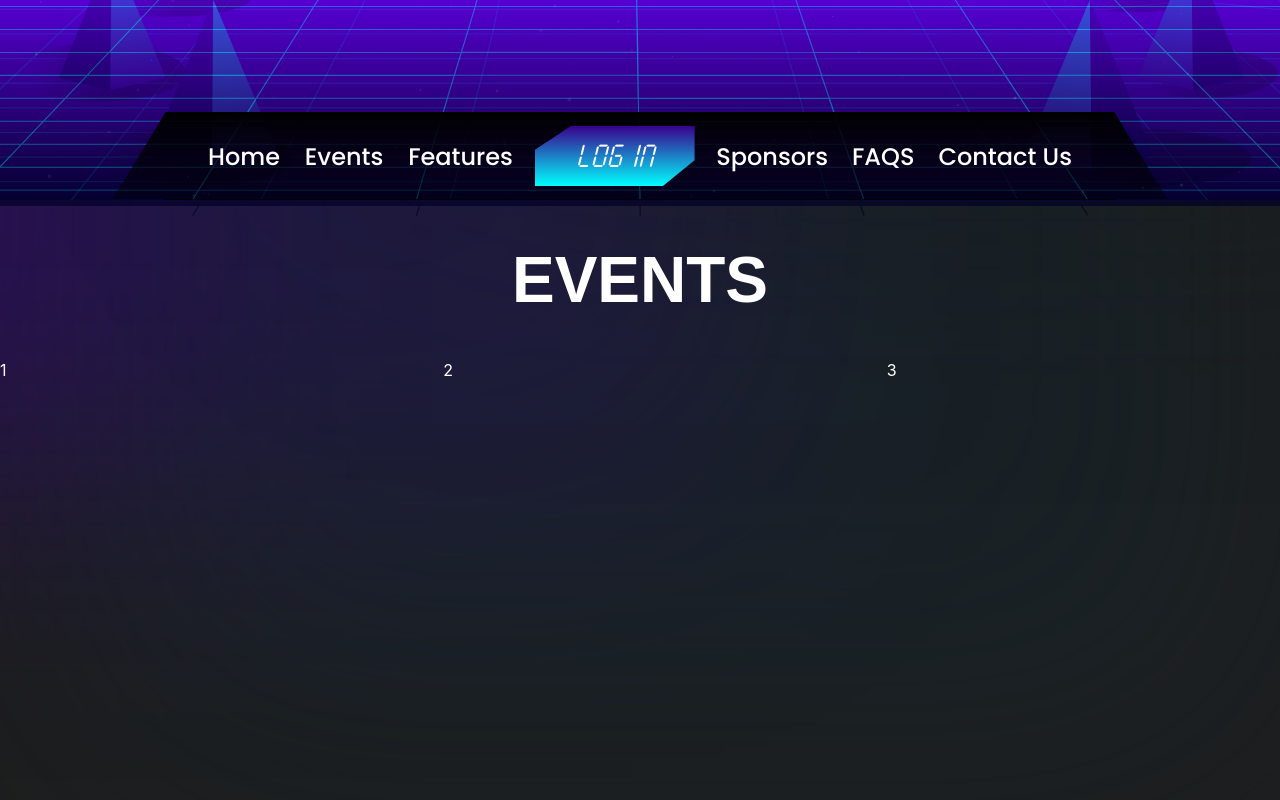
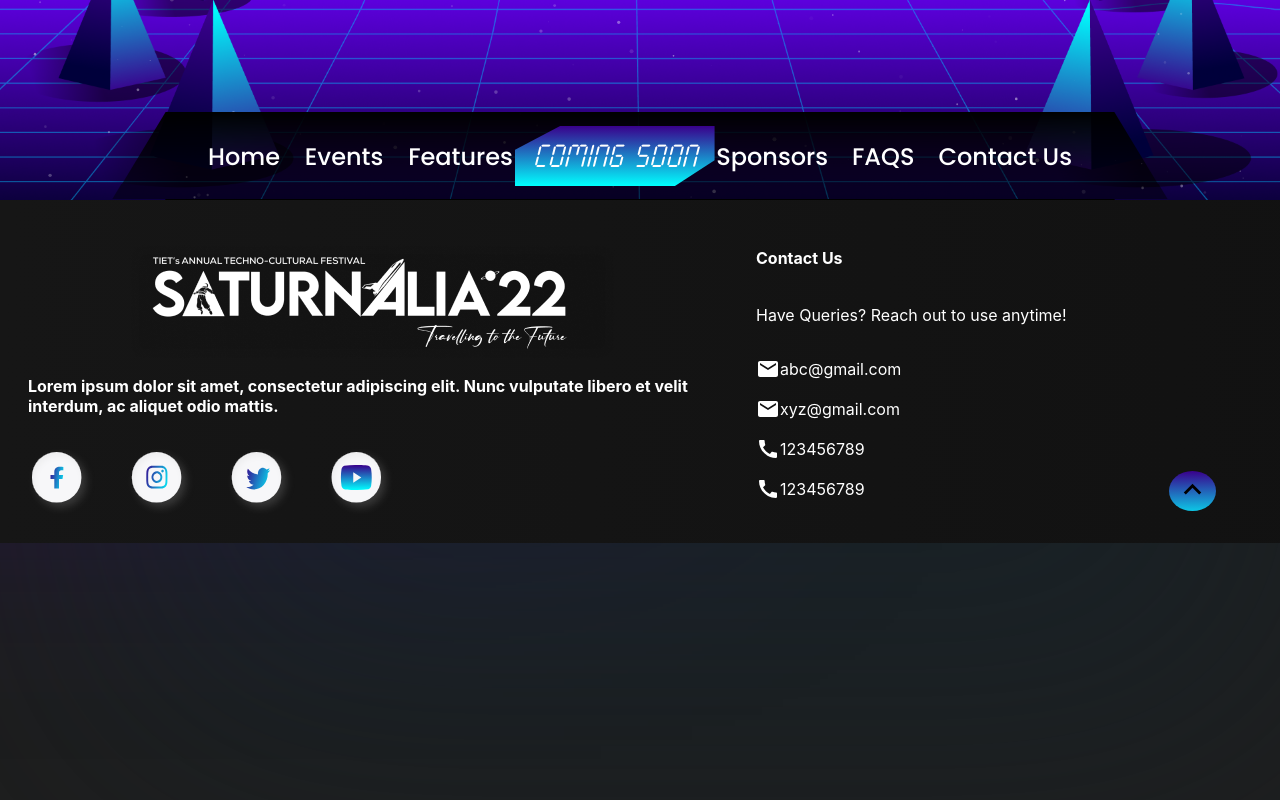
Before and after one commit to utkarsh-1905/saturnalia-website, a React (Create React App) app: page / in a window 1280 px wide. Shown: the part 600-1400 px from the top of the page. After the commit the page ends 1143 px from the top, so only its background shows below. Built offline with nearby package versions, Linux system fonts and the light colour scheme; a web font is replaced by a local one.

Commit message:
Coming soon added

```diff
--- a/src/App.js
+++ b/src/App.js
@@ -11,8 +11,8 @@ function App() {
     <div className="App">
       <Backdrop>
         <Landing />
-        <Events />
-        <Sponsors />
+        {/* <Events /> */}
+        {/* <Sponsors /> */}
         <Footer />
       </Backdrop>
       <Navbar />
--- a/src/Pages/Landing/index.js
+++ b/src/Pages/Landing/index.js
@@ -32,7 +32,7 @@ export default function Landing() {
                     <button
                             className={navStyles.loginButton}
                         >
-                        <em>LOG IN</em>
+                        <em>Coming Soon</em>
                     </button>
                 </div>
             )}
--- a/src/components/Footer/footer.module.scss
+++ b/src/components/Footer/footer.module.scss
@@ -1,5 +1,5 @@
 .container{
-    margin-top: 2rem;
+    // margin-top: 2rem;
     display: flex;
     flex-direction: row;
     justify-content: space-around;
--- a/src/components/Navbar/index.js
+++ b/src/components/Navbar/index.js
@@ -22,7 +22,7 @@ export default function Navbar() {
                 <button
                     className={navStyles.loginButton}
                 >
-                    <em>LOG IN</em>
+                    <em>Coming Soon</em>
                 </button>
             </div>
             <div className={navStyles.navRight}>
--- a/src/components/Navbar/navstyles.module.css
+++ b/src/components/Navbar/navstyles.module.css
@@ -48,7 +48,7 @@
 
 .loginButton{
     background: linear-gradient(180deg, #39008C 0%, #00FFFF 100%);
-    width: 160px;
+    width: 200px;
     height: 120%;
     border: none;
     font-family: 'SevenSegment';
@@ -144,4 +144,7 @@
     .hide{
         display: none;
     }
+    .loginButton{
+        width: fit-content;
+    }
 }
```
